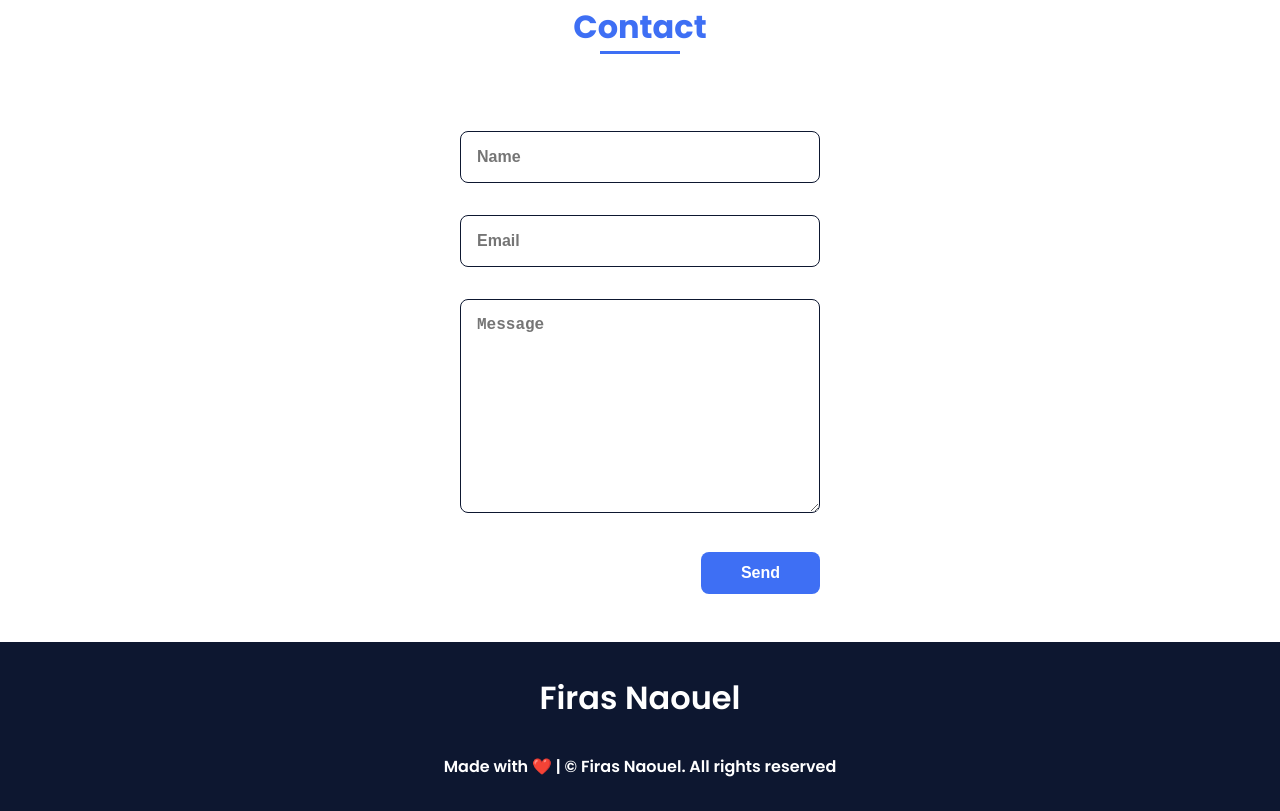
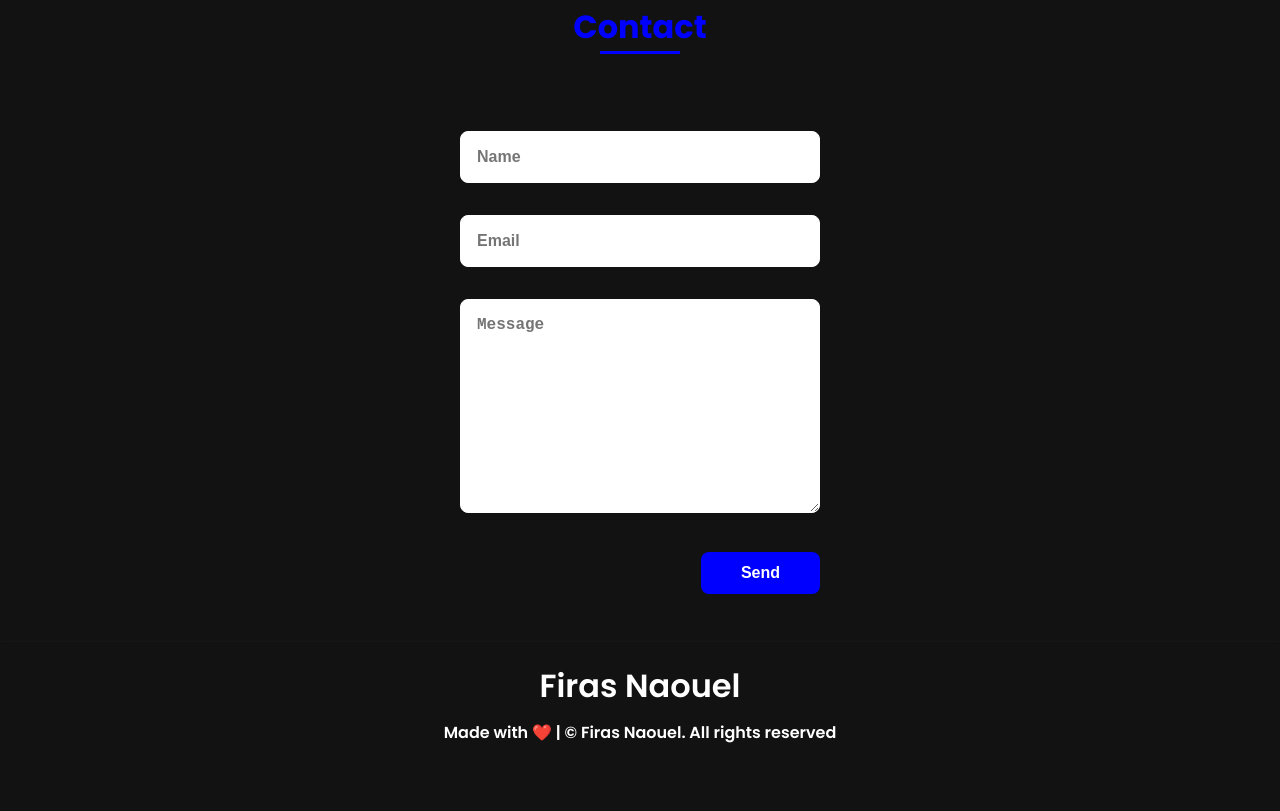
Before and after one commit to FirasNaouel/Portfolio, a plain HTML site: page index.html in a window 1280 px wide. Shown: the part 1719-2530 px from the top of the page. After the commit the page ends 2484 px from the top, so only its background shows below. Drawn offline with nearby package versions, Linux system fonts and the light colour scheme.

Commit message:
update css

```diff
--- a/assets/css/styles.css
+++ b/assets/css/styles.css
@@ -8,8 +8,8 @@
   /*Purple 260 - Red 355 - Blue 224 - Pink 340*/
   /* HSL color mode */
   --hue-color: 224;
-  --first-color: hsl(var(--hue-color), 89%, 60%);
-  --second-color: hsl(var(--hue-color), 56%, 12%);
+  --first-color: #0000ff;
+  --second-color: #ffffff;
   /*===== Fuente y tipografia =====*/
   --body-font: "Poppins", sans-serif;
   --big-font-size: 2rem;
@@ -48,6 +48,7 @@ body {
   font-family: var(--body-font);
   font-size: var(--normal-font-size);
   color: var(--second-color);
+  background: #121212;
 }
 
 h1, h2, p {
@@ -110,7 +111,7 @@ img {
   top: 0;
   left: 0;
   z-index: var(--z-fixed);
-  background-color: #fff;
+  background-color: #121212;
   box-shadow: 0 1px 4px rgba(146, 161, 176, 0.15);
 }
 
@@ -270,7 +271,7 @@ img {
   padding: 0.5rem 1rem;
   margin-bottom: var(--mb-4);
   border-radius: 0.5rem;
-  box-shadow: 0px 4px 25px rgba(14, 36, 49, 0.15);
+  box-shadow: 0px 1px 4px rgba(146, 161, 176, 0.15);
 }
 .skills__icon {
   font-size: 2rem;
@@ -344,15 +345,16 @@ img {
 
 /* ===== FOOTER =====*/
 .footer {
-  background-color: var(--second-color);
+  background-color: #121212;
+  box-shadow: 0 1px 4px rgba(146, 161, 176, 0.15);
   color: #fff;
   text-align: center;
   font-weight: var(--font-semi);
-  padding: 2rem 0;
+  padding: 20px;
 }
 .footer__title {
   font-size: 2rem;
-  margin-bottom: var(--mb-4);
+  margin-bottom: 10px;
 }
 .footer__social {
   margin-bottom: var(--mb-4);
```
